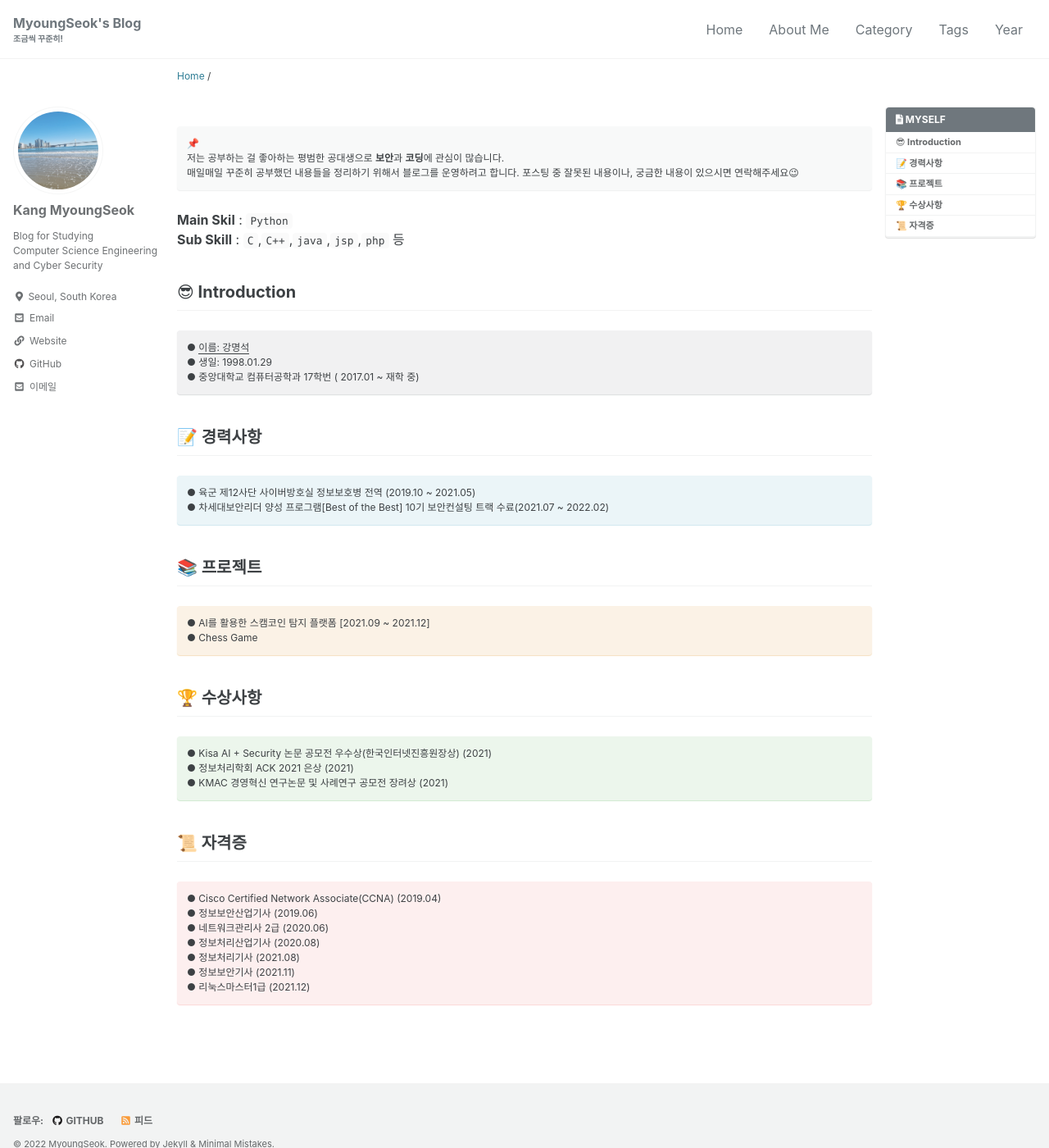
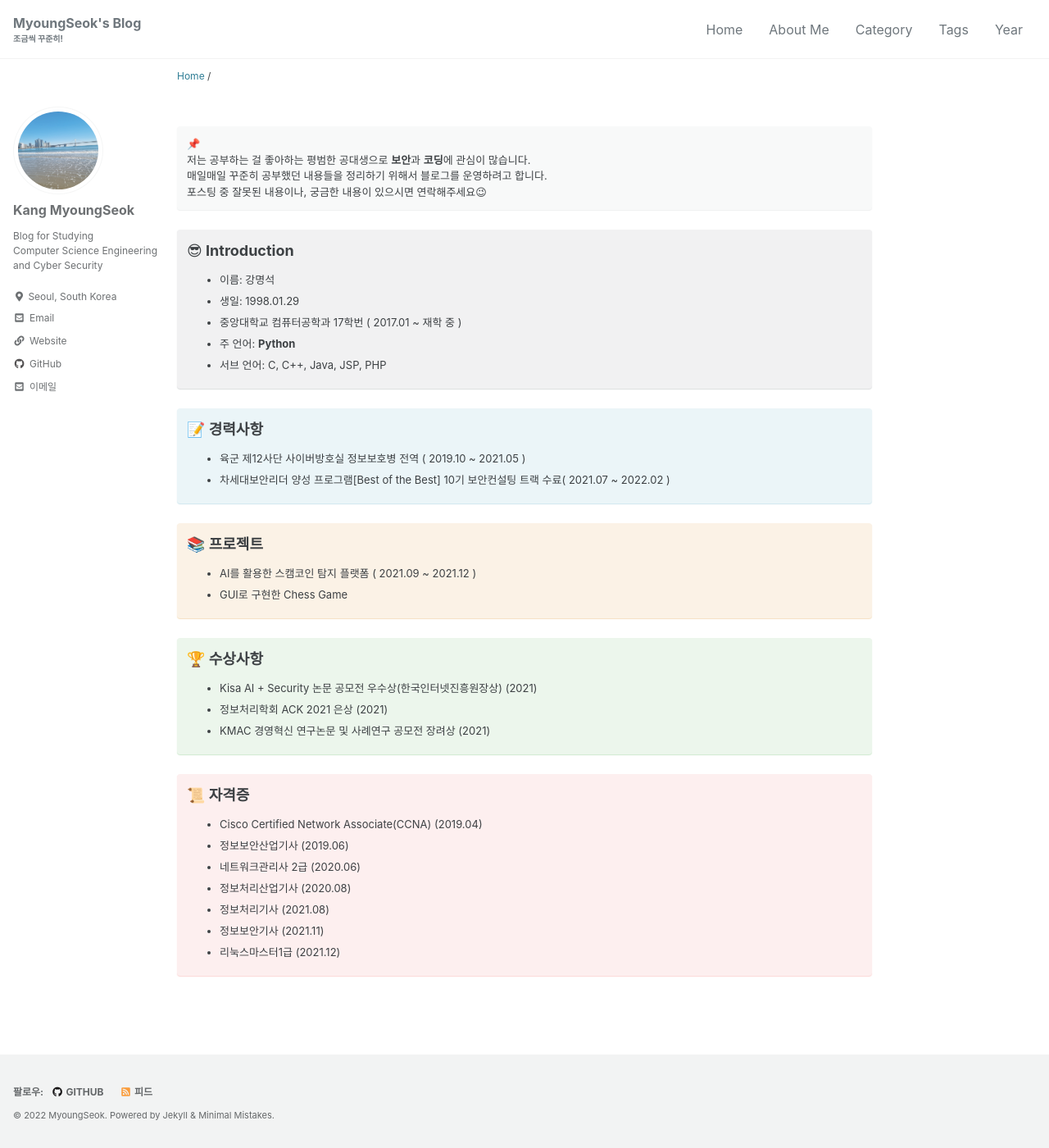
Before and after one commit to kangmyoungseok/kangmyoungseok.github.io, a Jekyll site: the page built from _pages/about.md, in a window 1280 px wide and 1400 px high. Shown: the whole window at 82% size. Built offline with Jekyll 4.4.1, drawn with Linux system fonts in a browser that asks for light colours; cached includes are drawn as plain includes.

```diff
--- a/_pages/about.md
+++ b/_pages/about.md
@@ -1,48 +1,74 @@
 ---
 permalink: /about/
-toc: true
-toc_sticky: true
-toc_label: "MYSELF"
-
 ---
 
- 📌 <br>
- 저는 공부하는 걸 좋아하는 평범한 공대생으로 **보안**과 **코딩**에 관심이 많습니다.<br>
- 매일매일 꾸준히 공부했던 내용들을 정리하기 위해서 블로그를 운영하려고 합니다.
- 포스팅 중 잘못된 내용이나, 궁금한 내용이 있으시면 연락해주세요😉<br>
-{: .notice}
 
-**Main Skil** : `Python` <br>
-**Sub Skill** : `C`,`C++`,`java`,`jsp`,`php` 등
 
-## 😎 Introduction
-  ● <u>이름: 강명석</u><br>
-  ● 생일: 1998.01.29<br>
-  ● 중앙대학교 컴퓨터공학과 17학번 ( 2017.01 ~ 재학 중)<br>
-{: .notice--primary}
+<div class="notice">
+  <font size="2.5em">
+    📌 <br>
+    저는 공부하는 걸 좋아하는 평범한 공대생으로 <b>보안</b>과 <b>코딩</b>에 관심이 많습니다.<br>
+    매일매일 꾸준히 공부했던 내용들을 정리하기 위해서 블로그를 운영하려고 합니다.<br>
+    포스팅 중 잘못된 내용이나, 궁금한 내용이 있으시면 연락해주세요😉<br>
+  </font>
+</div>
 
-## 📝 경력사항
-  ● 육군 제12사단 사이버방호실 정보보호병 전역 (2019.10 ~ 2021.05)<br>
-  ● 차세대보안리더 양성 프로그램[Best of the Best] 10기 보안컨설팅 트랙 수료(2021.07 ~ 2022.02)<br>
-{: .notice--info}
 
-## 📚 프로젝트
-  ● AI를 활용한 스캠코인 탐지 플랫폼 [2021.09 ~ 2021.12]<br>
-  ● Chess Game <br>
-{: .notice--warning}
+<div class="notice--primary">
+  <font size="4.8em"> 😎<b> Introduction </b></font>
+  <font size="2.5em">
+  <ul>
+    <li> 이름: 강명석</li>
+    <li> 생일: 1998.01.29</li>
+    <li> 중앙대학교 컴퓨터공학과 17학번 ( 2017.01 ~ 재학 중 )</li>
+    <li> 주 언어: <b>Python</b></li>
+    <li> 서브 언어: C, C++, Java, JSP, PHP</li>
+  </ul>
+  </font>
+</div>
 
-## 🏆 수상사항
- ● Kisa AI + Security 논문 공모전 우수상(한국인터넷진흥원장상) (2021)<br>
- ● 정보처리학회 ACK 2021 은상 (2021)<br>
- ● KMAC 경영혁신 연구논문 및 사례연구 공모전 장려상 (2021)
-{: .notice--success}
+<div class="notice--info">
+  <font size="4.8em"> 📝<b> 경력사항 </b></font>
+  <font size="2.5em">
+  <ul>
+    <li> 육군 제12사단 사이버방호실 정보보호병 전역 ( 2019.10 ~ 2021.05 )</li>
+    <li> 차세대보안리더 양성 프로그램[Best of the Best] 10기 보안컨설팅 트랙 수료( 2021.07 ~ 2022.02 )</li>
+  </ul>
+  </font>
+</div>
 
-## 📜 자격증
- ● Cisco Certified Network Associate(CCNA) (2019.04) <br>
- ● 정보보안산업기사 (2019.06)<br>
- ● 네트워크관리사 2급 (2020.06)<br>
- ● 정보처리산업기사 (2020.08)<br>
- ● 정보처리기사 (2021.08)<br>
- ● 정보보안기사 (2021.11)<br>
- ● 리눅스마스터1급 (2021.12)<br>
-{: .notice--danger}
+<div class="notice--warning">
+  <font size="4.8em"> 📚<b> 프로젝트 </b></font>
+  <font size="2.5em">
+  <ul>
+    <li> AI를 활용한 스캠코인 탐지 플랫폼 ( 2021.09 ~ 2021.12 )</li>
+    <li> GUI로 구현한 Chess Game</li>
+  </ul>
+  </font>
+</div>
+
+<div class="notice--success">
+  <font size="4.8em"> 🏆<b> 수상사항 </b></font>
+  <font size="2.5em">
+  <ul>
+    <li> Kisa AI + Security 논문 공모전 우수상(한국인터넷진흥원장상) (2021)</li>
+    <li> 정보처리학회 ACK 2021 은상 (2021)</li>
+    <li> KMAC 경영혁신 연구논문 및 사례연구 공모전 장려상 (2021)</li>
+  </ul>
+  </font>
+</div>
+
+<div class="notice--danger">
+  <font size="4.8em"> 📜<b> 자격증 </b></font>
+  <font size="2.5em">
+  <ul>
+    <li> Cisco Certified Network Associate(CCNA) (2019.04)</li>
+    <li> 정보보안산업기사 (2019.06)</li>
+    <li> 네트워크관리사 2급 (2020.06)</li>
+    <li> 정보처리산업기사 (2020.08)</li>
+    <li> 정보처리기사 (2021.08)</li>
+    <li> 정보보안기사 (2021.11)</li>
+    <li> 리눅스마스터1급 (2021.12)</li>
+  </ul>
+  </font>
+</div>
```
